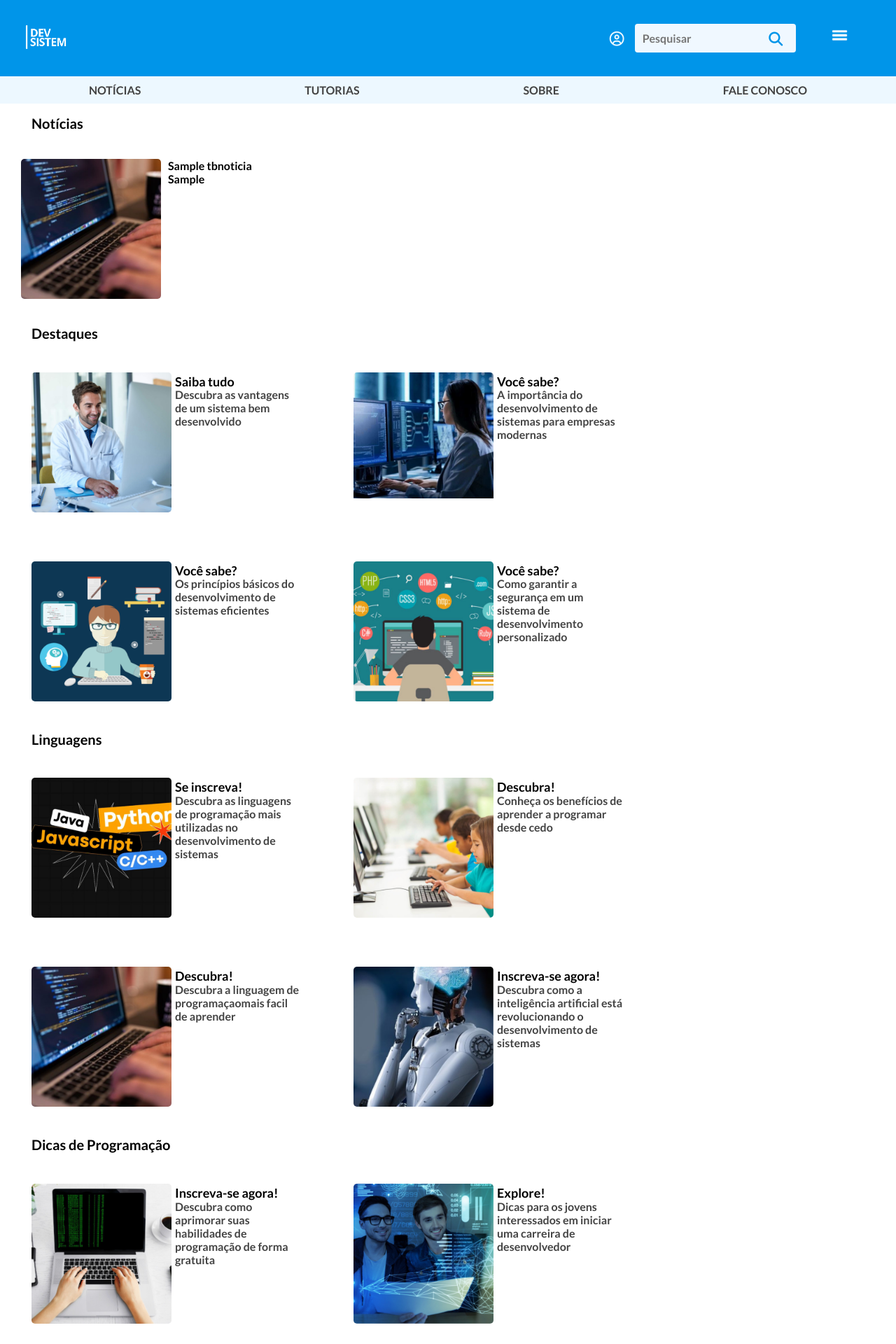
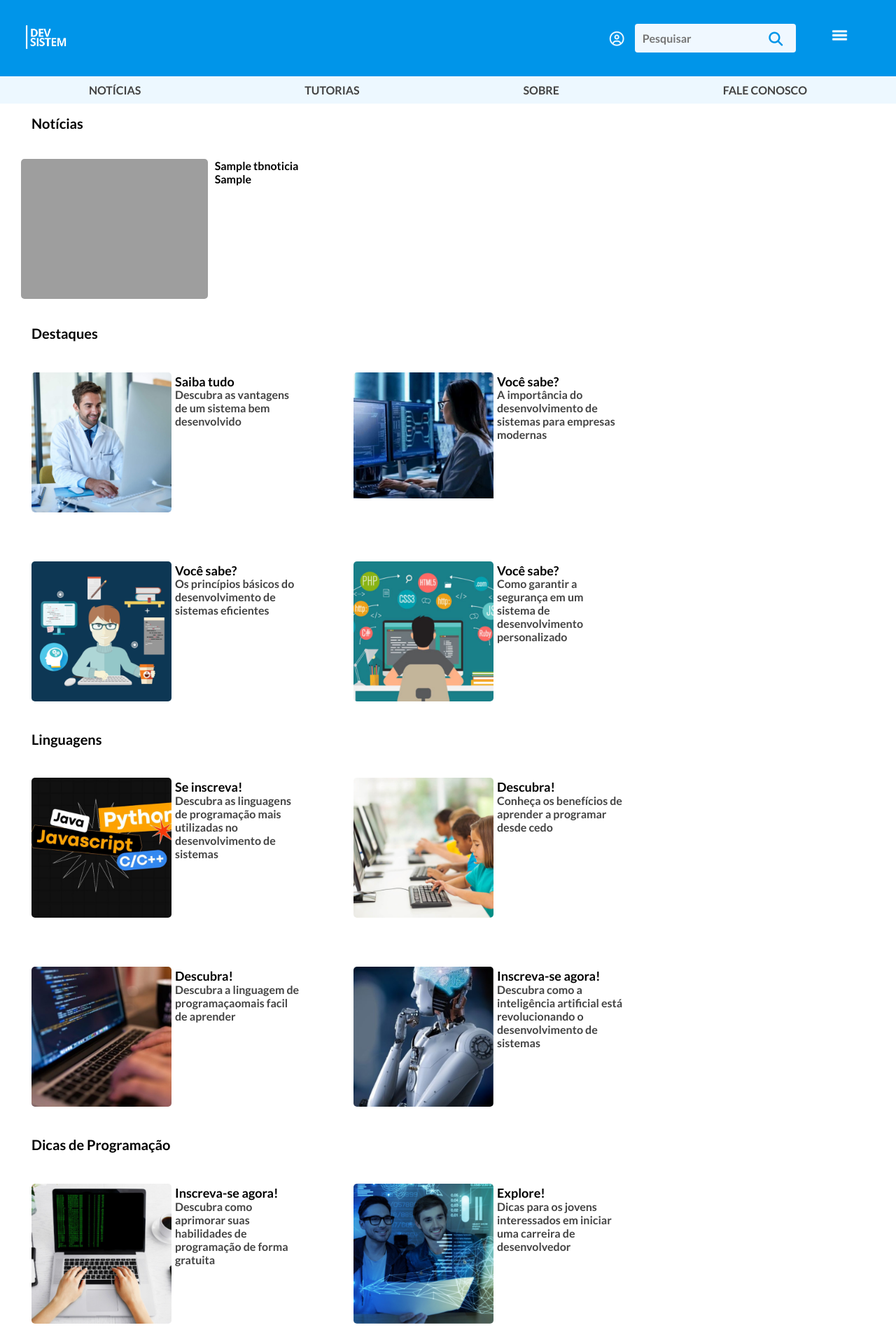
Before and after one commit to RafaBertacelli/DevSistem, a PHP site: page /noticias.php in a window 1280 px wide. Shown: the top 1920 px of the page at 70% size. Run offline with PHP 8.4, Linux system fonts and the light colour scheme; tables that the repository leaves empty or names only in its code hold one stand-in row (values such as "Sample post"); grey boxes are pictures that could not be loaded.

Commit message:
Add files via upload

```diff
--- a/noticias.php
+++ b/noticias.php
@@ -20,7 +20,7 @@ include("cabecalho.php");
 
                while($row = $stmt->fetch(PDO::FETCH_BOTH)){
             echo'<div class="parte-da-imagem-notiicas">';
-                echo'<img class="caixa3" src="img/programando-1.jpg" alt="">';
+                echo'<img class="caixa3" src="img/'.$row[3].'" alt="Imagem">';
             echo'</div>';
             echo'<div class="parte-da-noticia-noticias">';
                 echo'<form class="form-noticia" action="noticias.php" method="POST">';
```
Also changed, not shown: banco.md (+2 -1 lines).
